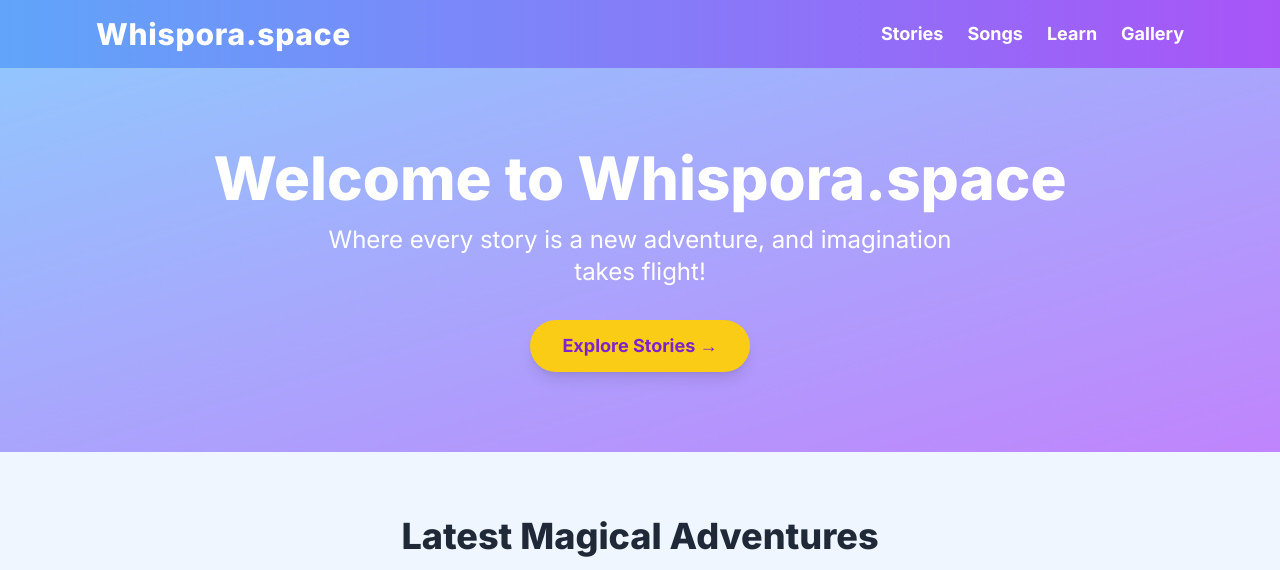
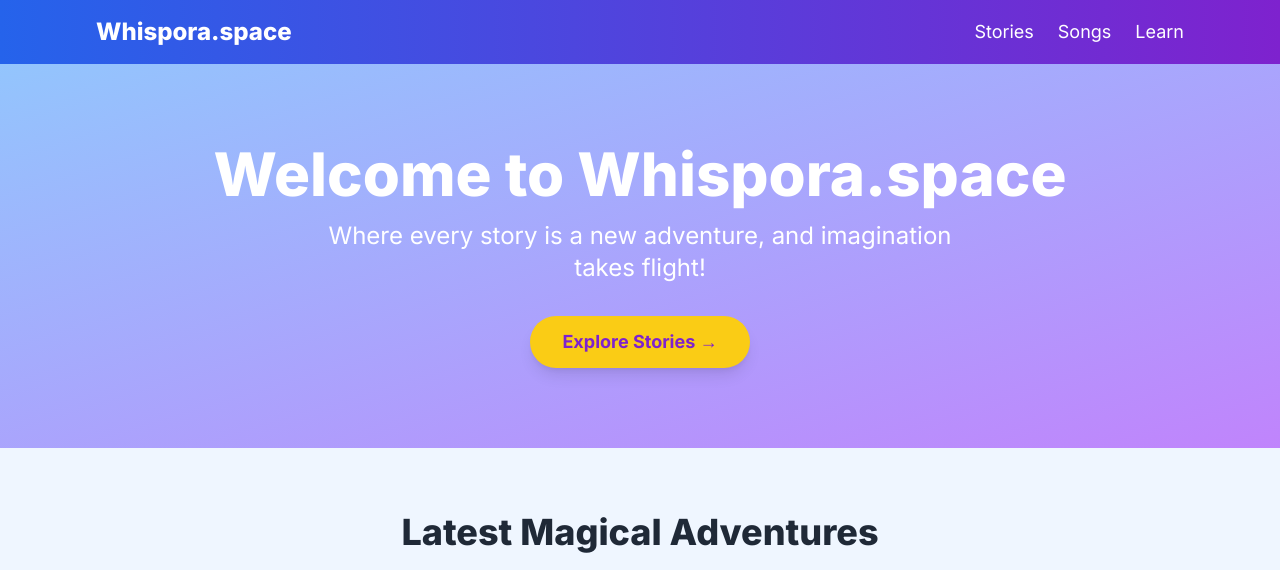
Before and after one commit to whisporaspace113/whispora-space, an Astro site: page /en in a window 1280 px wide. Shown: the top 570 px of the page. Built offline with nearby package versions, Linux system fonts and the light colour scheme; Astro itself is replaced by a stand-in of ours.

Commit message:
Update Header.astro

```diff
--- a/src/components/global/Header.astro
+++ b/src/components/global/Header.astro
@@ -1,17 +1,25 @@
 ---
-// This component doesn't need any Astro script logic for now.
+// This is your Header.astro file.
+// Assuming your navigation links are simple and hardcoded for now.
+// We can make this dynamic later!
+const { lang } = Astro.params; // Get the current language from the URL
 ---
-<header class="bg-gradient-to-r from-blue-400 to-purple-500 shadow-lg py-4">
+<header class="bg-gradient-to-r from-blue-600 to-purple-700 text-white py-4 shadow-lg">
   <div class="container-custom flex justify-between items-center">
-    <a href="/" class="text-white text-3xl font-extrabold tracking-wide hover:text-yellow-200 transition-colors">
+    <a href={`/${lang}/`} class="text-2xl font-extrabold hover:text-yellow-300 transition-colors">
       Whispora.space
     </a>
     <nav>
       <ul class="flex space-x-6">
-        <li><a href="/en/stories" class="text-white text-lg font-semibold hover:text-yellow-200 transition-colors">Stories</a></li>
-        <li><a href="/en/songs" class="text-white text-lg font-semibold hover:text-yellow-200 transition-colors">Songs</a></li>
-        <li><a href="/en/learn" class="text-white text-lg font-semibold hover:text-yellow-200 transition-colors">Learn</a></li>
-        <li><a href="/en/gallery" class="text-white text-lg font-semibold hover:text-yellow-200 transition-colors">Gallery</a></li>
+        <li>
+          <a href={`/${lang}/stories`} class="text-lg hover:text-yellow-300 transition-colors">Stories</a>
+        </li>
+        <li>
+          <a href={`/${lang}/songs`} class="text-lg hover:text-yellow-300 transition-colors">Songs</a>
+        </li>
+        <li>
+          <a href={`/${lang}/learn`} class="text-lg hover:text-yellow-300 transition-colors">Learn</a>
+        </li>
         </ul>
     </nav>
   </div>
```
